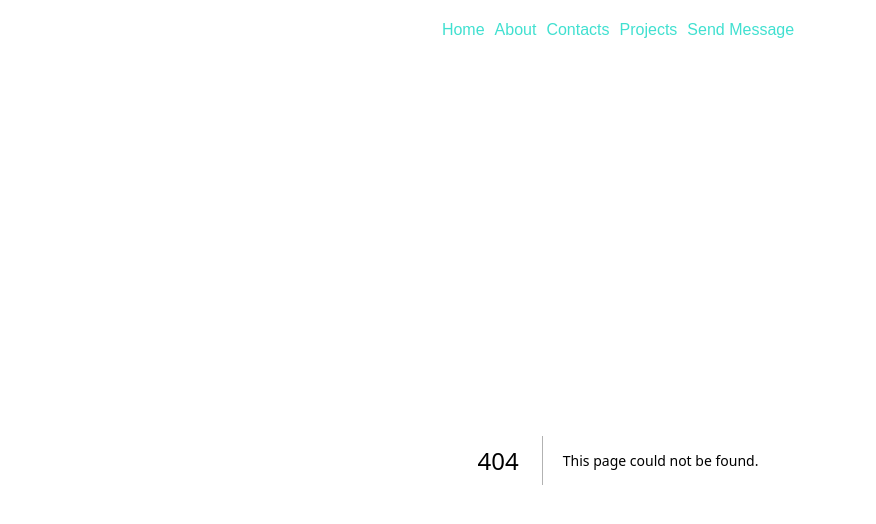
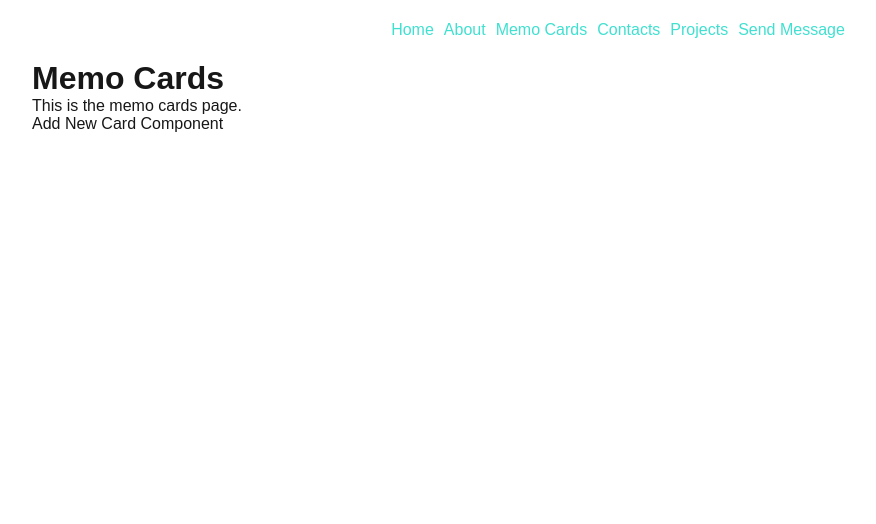
Before and after one commit to YuriyTikhonoff/next15-react19, a Next.js app: page /next15-react19/memo-cards in a window 1280 px wide. Before the commit this address had no page. Shown: the top 524 px of the page, without its empty margins (22-898 px from the left). Built offline with nearby package versions, Linux system fonts and the light colour scheme.

Commit message:
Add new route for memo cards

```diff
--- /dev/null
+++ b/src/app/memo-cards/page.tsx
@@ -0,0 +1,13 @@
+import AddNewCard from "@/components/AddNewCard";
+
+const MemoCardsPage: React.FC = () => {
+  return (
+    <div>
+      <h1>Memo Cards</h1>
+      <p>This is the memo cards page.</p>
+      <AddNewCard />
+    </div>
+  );
+};
+
+export default MemoCardsPage;
--- /dev/null
+++ b/src/components/AddNewCard/component.tsx
@@ -0,0 +1,5 @@
+const AddNewCard: React.FC = () => {
+  return <div>Add New Card Component</div>;
+};
+
+export default AddNewCard;
--- /dev/null
+++ b/src/components/AddNewCard/index.ts
@@ -0,0 +1 @@
+export { default } from "./component";
--- a/src/constants/app.ts
+++ b/src/constants/app.ts
@@ -3,6 +3,7 @@ export enum ROUTE_KEYS {
   CONTACTS = "CONTACTS",
   HOME = "HOME",
   PROJECTS = "PROJECTS",
+  MEMO_CARDS = "MEMO_CARDS",
   NOT_FOUND = "NOT_FOUND",
   SEND_MESSAGE = "SEND_MESSAGE",
 }
@@ -22,6 +23,11 @@ export const ROUTES_MAP: Record<ROUTE_KEYS, IRoute> = {
   [ROUTE_KEYS.ABOUT]: {
     path: "/about",
     title: "About",
+    showInNavigation: true,
+  },
+  [ROUTE_KEYS.MEMO_CARDS]: {
+    path: "/memo-cards",
+    title: "Memo Cards",
     showInNavigation: true,
   },
   [ROUTE_KEYS.CONTACTS]: {
```
Also changed, not shown: src/components/AddNewCard/styles.module.scss (added).
